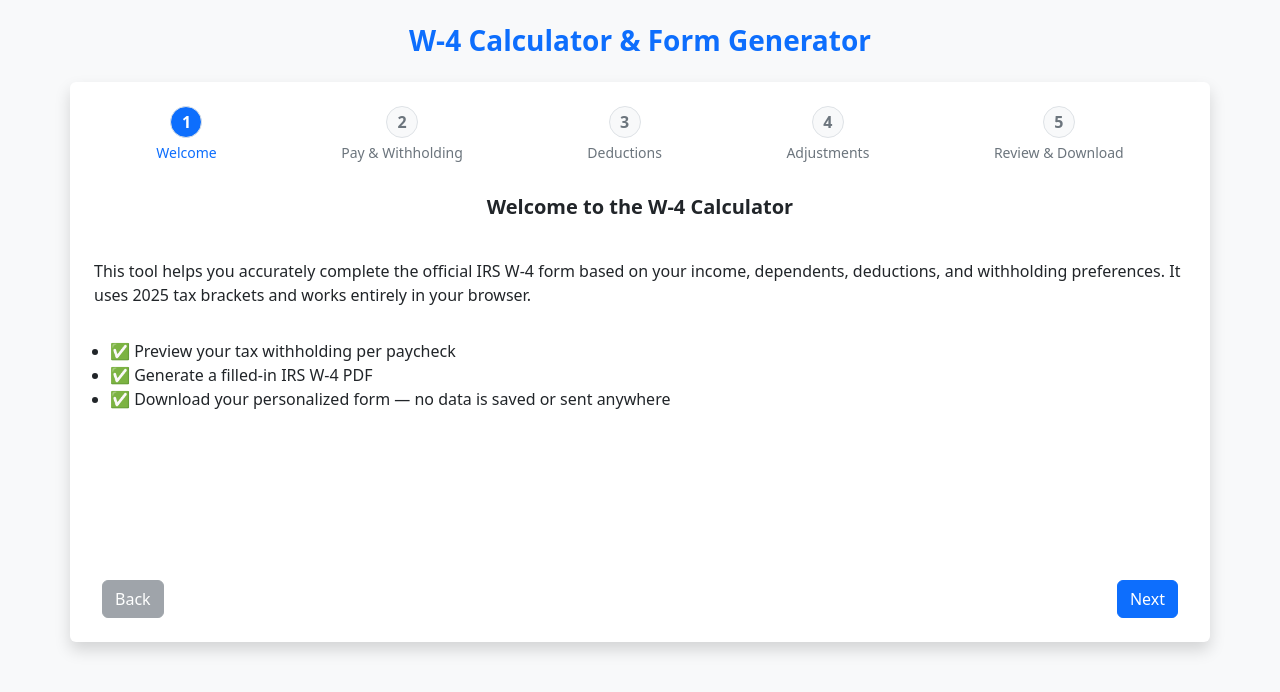
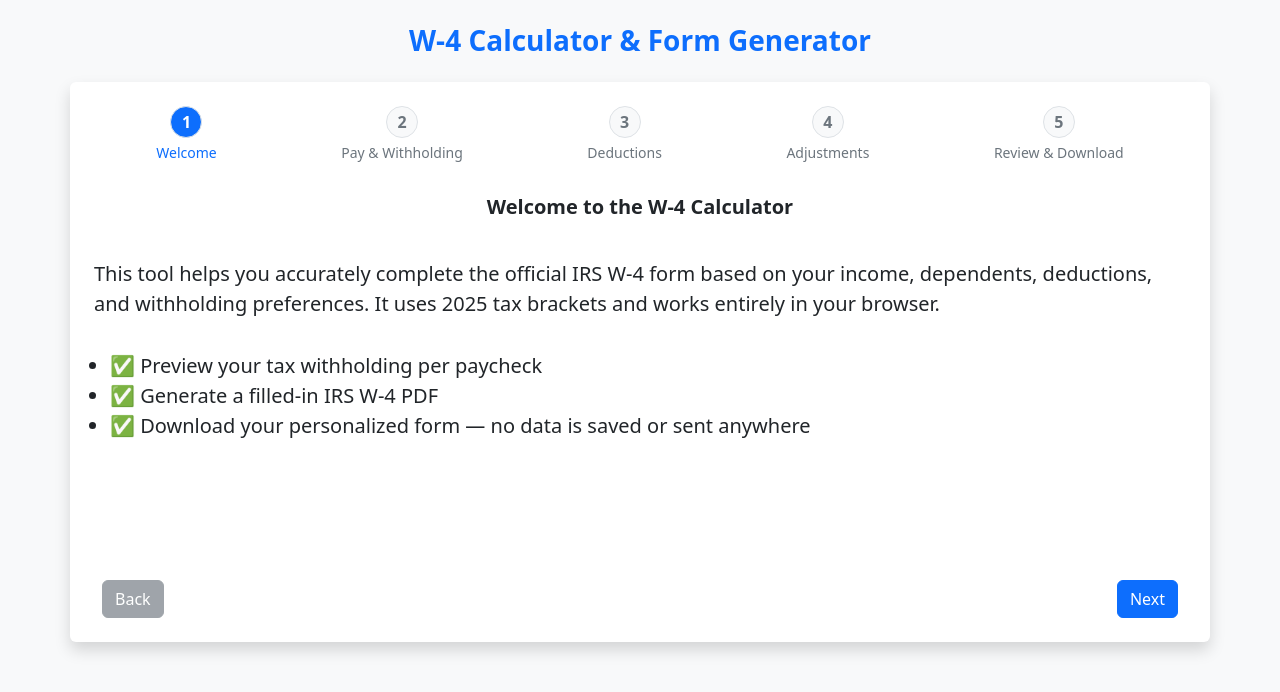
Before and after one commit to rsathyam/w4-calculator, a React (Create React App) app in the folder client/: page / in a window 1280 px wide. Shown: the top 692 px of the page. Built offline with nearby package versions, Linux system fonts and the light colour scheme; a small style sheet from the web is missing.

Commit message:
Increase font size in StepIntro

```diff
--- a/client/src/components/StepIntro.jsx
+++ b/client/src/components/StepIntro.jsx
@@ -4,11 +4,11 @@ export default function StepIntro({ onNext }) {
   return (
     <div className="mb-3 d-flex flex-column justify-content-between h-100 gap-3">
       <h2 className="h5 fw-bold text-dark text-center mb-4">Welcome to the W-4 Calculator</h2>
-      <p>
+      <p className="fs-5">
         This tool helps you accurately complete the official IRS W-4 form based on your income, dependents,
         deductions, and withholding preferences. It uses 2025 tax brackets and works entirely in your browser.
       </p>
-      <ul className="ps-3">
+      <ul className="ps-3 fs-5">
         <li>✅ Preview your tax withholding per paycheck</li>
         <li>✅ Generate a filled-in IRS W-4 PDF</li>
         <li>✅ Download your personalized form — no data is saved or sent anywhere</li>
```
